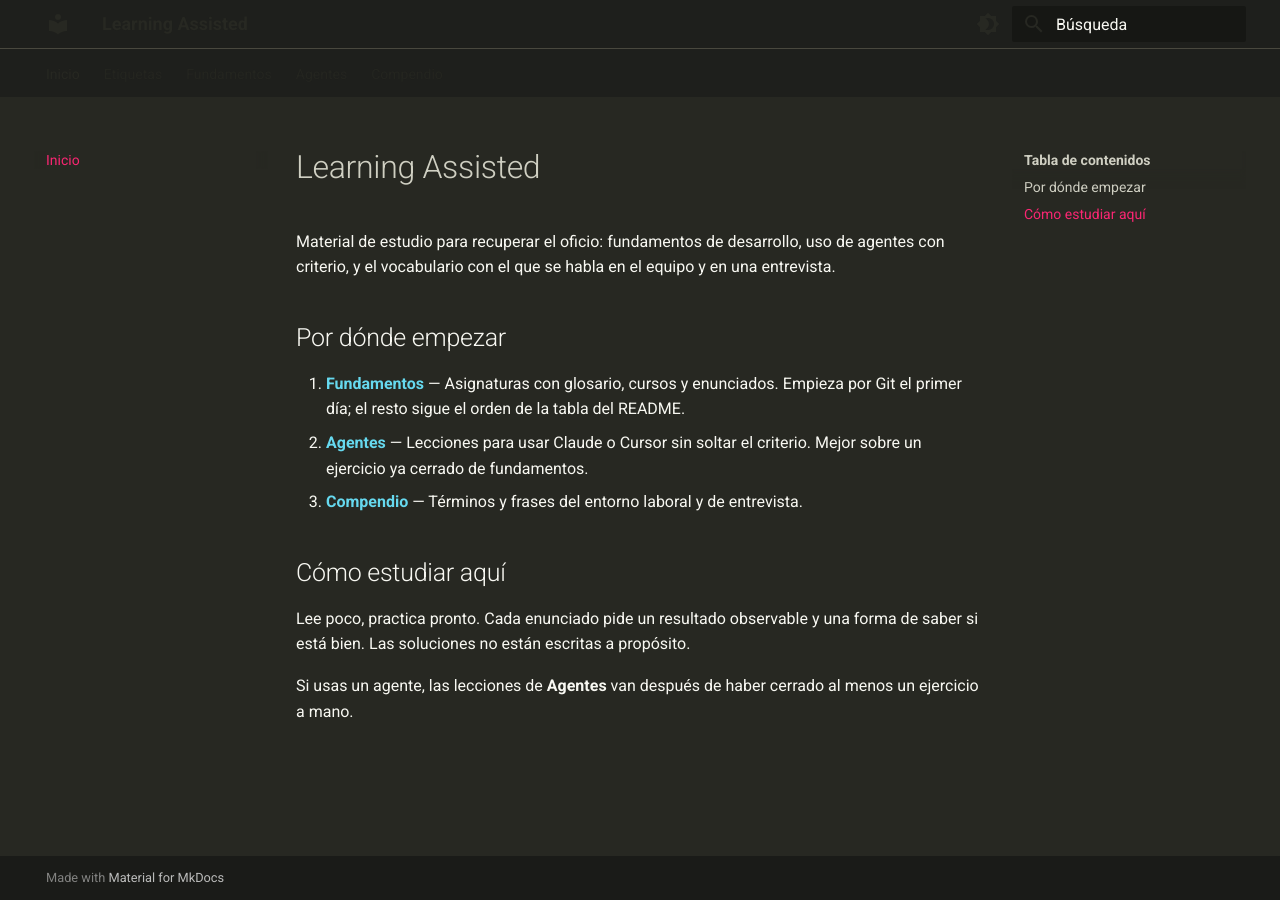
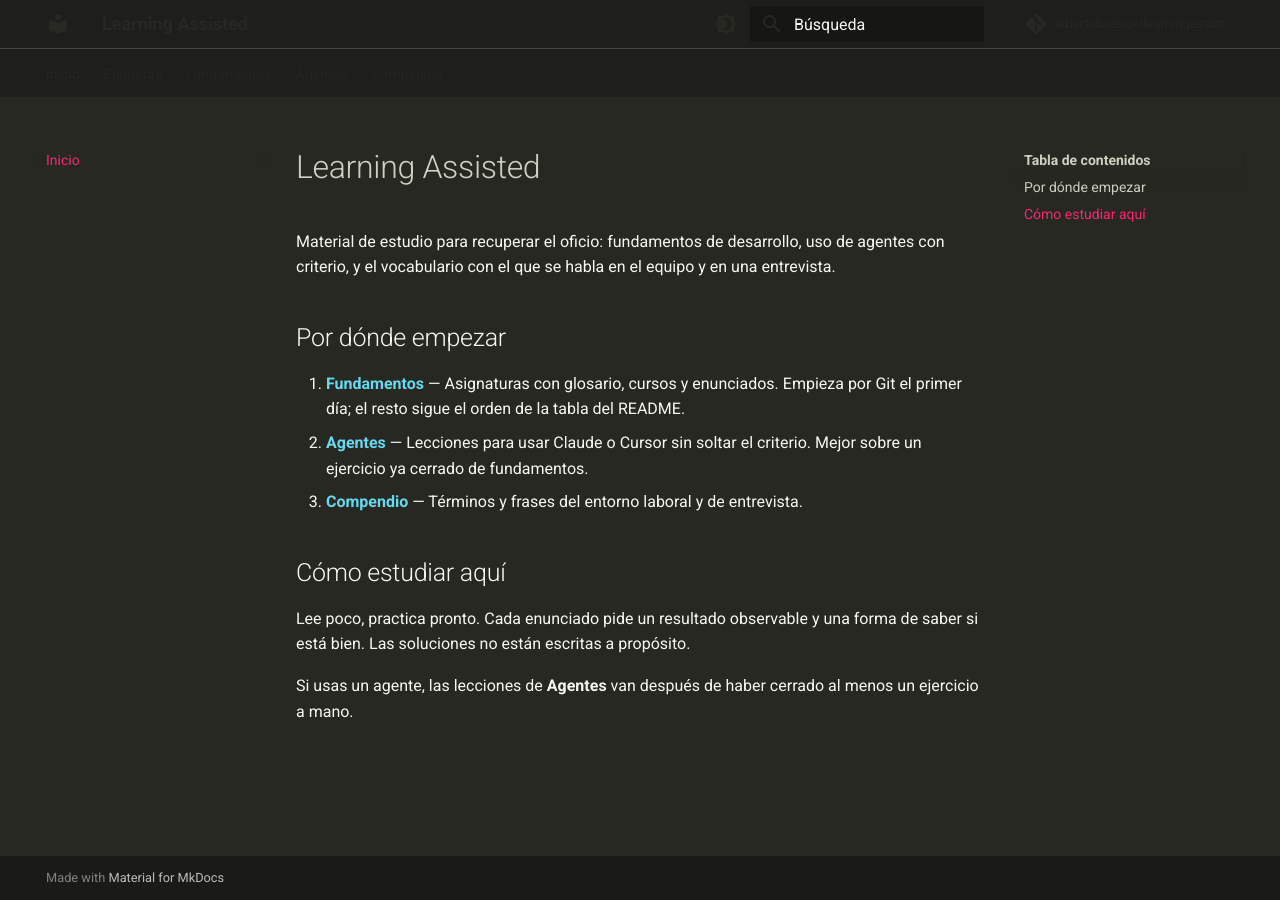
Before and after one commit to albertobuenox/learningassist, an MkDocs documentation site: the page built from docs/index.md, in a window 1280 px wide. Built offline with MkDocs 1.6.1 and Material for MkDocs 9.7.7, drawn with Linux system fonts in a browser that asks for light colours; comment, search, counter and statistics services are not loaded.

```diff
--- a/mkdocs.yml
+++ b/mkdocs.yml
@@ -1,6 +1,9 @@
 site_name: Learning Assisted
 site_description: Recorrido de fundamentos, agentes y vocabulario del oficio
 site_author: Alberto
+site_url: https://albertobuenox.github.io/learningassist/
+repo_url: https://github.com/albertobuenox/learningassist
+repo_name: albertobuenox/learningassist
 
 theme:
   name: material
```
Also changed, not shown: 1 other file.
